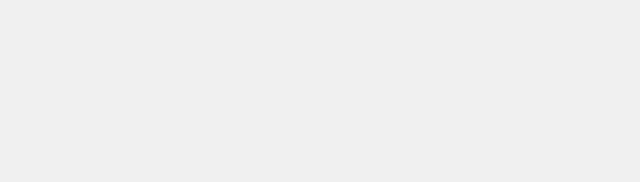
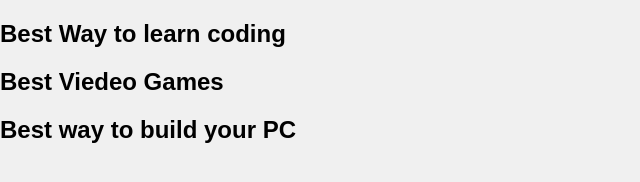
Before and after one commit to FloXTD/FloXTD.github.io, a plain HTML site: page help/index.html in a window 1280 px wide. Shown: the whole page, without its empty margins (0-640 px from the left). Drawn offline with Linux system fonts and the light colour scheme; files that its build step writes are made by us from their sources.

Commit message:
Update index.html

```diff
--- a/help/index.html
+++ b/help/index.html
@@ -8,7 +8,14 @@
   </head>
   <body>
     <nav id="navbar"></nav>
-    <section></section>
-    <section></section>
+    <section id="coding">
+      <h1>Best Way to learn coding</h1>
+    </section>
+    <section id="viedeoGames">
+      <h1>Best Viedeo Games</h1>
+    </section>
+    <section id="buildPC">
+      <h1>Best way to build your PC</h1>
+    </section>
   </body>
 </html>
```
